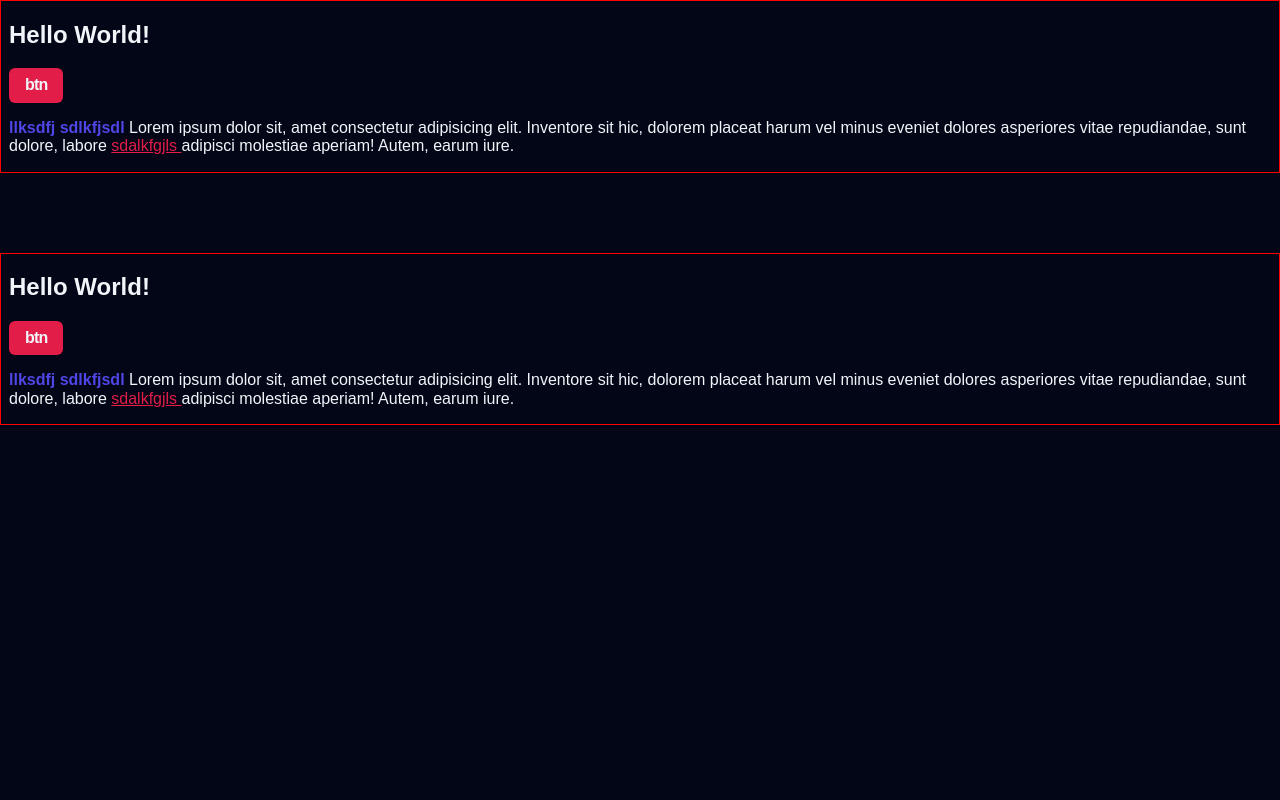
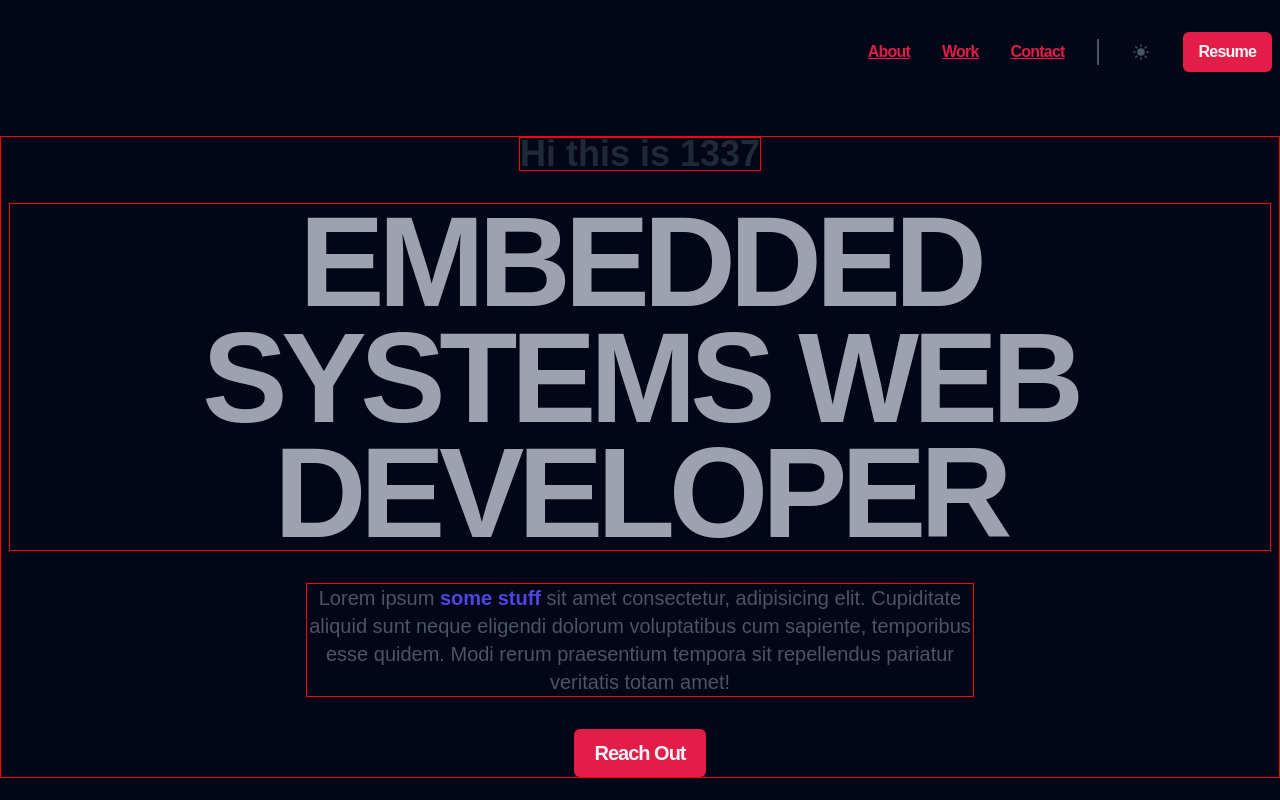
Before and after one commit to 1337encrypted/portfolio, a website built with Vite: page index.html in a window 1280 px wide. Built offline with nearby package versions, Linux system fonts and the light colour scheme; a web font is replaced by a local one.

Commit message:
finished up with hero section

```diff
--- a/index.html
+++ b/index.html
@@ -8,20 +8,50 @@
     <title>Dev server</title>
   </head>
   <body>
-    <article class="container">
-      <h1>Hello World!</h1>
-      <button class="btn">btn</button>
-      <p>
-        <strong>llksdfj sdlkfjsdl</strong> Lorem ipsum dolor sit, amet consectetur adipisicing elit. Inventore sit hic, dolorem placeat harum vel minus eveniet dolores asperiores vitae repudiandae, sunt dolore, labore <a href="">sdalkfgjls </a>adipisci molestiae aperiam! Autem, earum iure.
-      </p>
-    </article>
-    <article class="container section">
-      <h1>Hello World!</h1>
-      <button class="btn">btn</button>
-      <p>
-        <strong>llksdfj sdlkfjsdl</strong> Lorem ipsum dolor sit, amet consectetur adipisicing elit. Inventore sit hic, dolorem placeat harum vel minus eveniet dolores asperiores vitae repudiandae, sunt dolore, labore <a href="">sdalkfgjls </a>adipisci molestiae aperiam! Autem, earum iure.
-      </p>
-    </article>
+   <header class="header container">
+    <nav>
+      <ul class="header__menu">
+        <li class="header__link">
+          <a href="#about">About</a>
+        </li>
+        <li class="header__link">
+          <a href="#featured">Work</a>
+        </li>
+        <li class="header__link">
+          <a href="#contact">Contact</a>
+        </li>
+        <li class="header__line"></li>
+        <li>
+          <button class="header__sun">
+            <svg xmlns="http://www.w3.org/2000/svg" viewBox="0 0 24 24" fill="currentColor">
+              <path d="M12 2.25a.75.75 0 01.75.75v2.25a.75.75 0 01-1.5 0V3a.75.75 0 01.75-.75zM7.5 12a4.5 4.5 0 119 0 4.5 4.5 0 01-9 0zM18.894 6.166a.75.75 0 00-1.06-1.06l-1.591 1.59a.75.75 0 101.06 1.061l1.591-1.59zM21.75 12a.75.75 0 01-.75.75h-2.25a.75.75 0 010-1.5H21a.75.75 0 01.75.75zM17.834 18.894a.75.75 0 001.06-1.06l-1.59-1.591a.75.75 0 10-1.061 1.06l1.59 1.591zM12 18a.75.75 0 01.75.75V21a.75.75 0 01-1.5 0v-2.25A.75.75 0 0112 18zM7.758 17.303a.75.75 0 00-1.061-1.06l-1.591 1.59a.75.75 0 001.06 1.061l1.591-1.59zM6 12a.75.75 0 01-.75.75H3a.75.75 0 010-1.5h2.25A.75.75 0 016 12zM6.697 7.757a.75.75 0 001.06-1.06l-1.59-1.591a.75.75 0 00-1.061 1.06l1.59 1.591z" />
+            </svg>
+          </button>
+        </li>
+        <li>
+          <a class="header__resume btn" href="#resume">Resume</a>
+        </li>
+      </ul>
+      <button class="header__bars">
+        <svg xmlns="http://www.w3.org/2000/svg" viewBox="0 0 24 24" fill="currentColor">
+          <path fill-rule="evenodd" d="M3 6.75A.75.75 0 013.75 6h16.5a.75.75 0 010 1.5H3.75A.75.75 0 013 6.75zM3 12a.75.75 0 01.75-.75h16.5a.75.75 0 010 1.5H3.75A.75.75 0 013 12zm0 5.25a.75.75 0 01.75-.75h16.5a.75.75 0 010 1.5H3.75a.75.75 0 01-.75-.75z" clip-rule="evenodd" />
+        </svg>
+      </button>
+    </nav>
+   </header>
+    <main>
+      <section class="hero container">
+        <h2 class="hero__subtitle">Hi this is 1337</h2>
+        <h1 class="hero__title">EMBEDDED SYSTEMS WEB DEVELOPER</h1>
+        <p class="hero__description">Lorem ipsum <strong>some stuff</strong> sit amet consectetur, adipisicing elit. Cupiditate aliquid sunt neque eligendi dolorum voluptatibus cum sapiente, temporibus esse quidem. Modi rerum praesentium tempora sit repellendus pariatur veritatis totam amet!</p>
+        <a class="hero__btn btn" href="#">Reach out</a>
+      </section>
+      <!-- <section></section>
+      <section></section>
+      <section></section>
+      <section></section> -->
+    </main>
+   <footer></footer>
     <script type="module" src="/src/main.js"></script>
   </body>
 </html>
--- /dev/null
+++ b/styles/components/header.css
@@ -0,0 +1,103 @@
+.header{
+  display: flex;
+  justify-content: flex-end;
+  align-items: center;
+  padding-top: 2rem;
+  padding-bottom: 2rem;
+}
+
+.header__menu {
+  display: none;
+}
+
+.header__bars {
+  color: var(--clr-light);
+  width: var(--size-2xl);
+  height: var(--size-2xl);
+  display: block;
+}
+
+/* xs */
+/* @media (min-width: 475px) {
+
+} */
+
+/* sm */
+/* @media (min-width: 640px) {
+
+} */
+
+/* md */
+@media (min-width: 768px) {
+
+  .header__menu{
+    display: flex;
+    align-items: center;
+    list-style: none;
+    padding: 0;
+    gap: 2em;
+  }
+
+  .header__link{
+    font-size: var(--size-xs);
+    text-decoration: none;
+    font-weight: 600;
+    color: var(--clr-grey600);
+    letter-spacing: -0.05em;
+    transition: color 0.3s;
+  }
+
+  .header__link:hover {
+    color: var(--clr-rose);
+  }
+
+  .header__line {
+    border: 1px solid var(--clr-grey600);
+    padding-top: 1.5em;
+  }
+
+  .header__sun{
+    display: block;
+    color: var(--clr-grey600);
+    width: var(--size-base);
+    height: var(--size-base);
+  }
+
+  .header__resume {
+    font-size: var(--size-xs);
+  }
+
+  .header__bars {
+    display: none;
+  }
+}
+
+/* lg */
+@media (min-width: 1024px) {
+
+  .header__link{
+    font-size: var(--size-sm);
+  }
+
+
+  .header__sun{
+    width: var(--size-xl);
+    height: var(--size-xl);
+  }
+
+  .header__resume {
+    font-size: var(--size-sm);
+  }
+}
+
+/* xl */
+/* @media (min-width: 1280px) {
+
+} */
+
+
+/* 2xl */
+/* @media (min-width: 1536px) {
+
+
+} */
--- /dev/null
+++ b/styles/components/hero.css
@@ -0,0 +1,115 @@
+.hero {
+  text-align: center;
+  display: flex;
+  flex-direction: column;
+  justify-content: center;
+  align-items: center;
+  gap: 1rem;
+  margin-top: 2rem;
+  border: 1px solid red;
+}
+
+
+.hero__subtitle {
+  color: var(--clr-grey800);
+  font-size: var(--size-base);
+  line-height: 0.9;
+  border: 1px solid red;
+}
+
+.hero__title {
+  color: var(--clr-grey400);
+  text-transform: uppercase;
+  font-size: var(--size-4xl);
+  letter-spacing: -0.05em;
+  line-height: 0.9;
+  border: 1px solid red;
+}
+
+.hero__description {
+  max-width: 60ch;
+  font-size: var(--size-sm);
+  color: var(--clr-grey600);
+  border: 1px solid red;
+
+}
+
+.hero__btn {
+  text-transform: capitalize;
+  font-size: var(--size-sm);
+}
+
+/* xs */
+@media (min-width: 475px) {
+  .hero {
+    gap: 1.5rem;
+  }
+
+  .hero__subtitle {
+    font-size: var(--size-lg);
+  }
+
+  .hero__title {
+    font-size: var(--size-5xl);
+  }
+
+  .hero__description {
+    font-size: var(--size-base);
+  }
+
+  .hero__btn {
+    font-size: var(--size-base);
+  }
+}
+
+/* sm */
+/* @media (min-width: 640px) {} */
+
+/* md */
+/* @media (min-width: 768px) {} */
+
+/* lg */
+@media (min-width: 1024px) {
+
+  .hero__subtitle {
+    font-size: var(--size-2xl);
+  }
+
+  .hero__title {
+    font-size: var(--size-7xl);
+  }
+
+  .hero__description {
+    font-size: var(--size-lg);
+  }
+
+  .hero__btn {
+    font-size: var(--size-lg);
+  }
+}
+
+/* xl */
+@media (min-width: 1280px) {
+  .hero {
+    gap: 2rem;
+  }
+
+  .hero__subtitle {
+    font-size: var(--size-4xl);
+  }
+
+  .hero__title {
+    font-size: var(--size-9xl);
+  }
+
+  .hero__description {
+    font-size: var(--size-xl);
+  }
+
+  .hero__btn {
+    font-size: var(--size-xl);
+  }
+}
+
+/* 2xl */
+/* @media (min-width: 1536px) {} */
--- a/styles/style.css
+++ b/styles/style.css
@@ -1,12 +1,11 @@
 :root{
   --clr-dark: #020617;
   --clr-light: #f1f5f9;
-  --clr-gray400: #9ca3af;
-  --clr-gray600: #4b5563;
-  --clr-gray800: #1f2937;
+  --clr-grey400: #9ca3af;
+  --clr-grey600: #4b5563;
+  --clr-grey800: #1f2937;
   --clr-rose: #e11d48;
   --clr-indigo: #4f46e5;
-}
 
 /* rose rgb(255, 29, 72) */
 /* indigo rgb(79, 70, 229) */
@@ -27,6 +26,7 @@
 --size-8xl: 6rem;
 --size-9xl: 8rem;
 --size-10xl: 10rem;
+}
 
 *{
   margin: 0;
@@ -53,7 +53,7 @@ svg{
   user-select: none;
 }
 
-button{
+button {
   display: inline-block;
   padding: 0;
   border: none;
--- a/styles/utils.css
+++ b/styles/utils.css
@@ -68,7 +68,7 @@
   margin-right: auto;
   padding-left: 0.5rem;
   padding-right: 0.5rem;
-  border: 1px solid red;
+  /* border: 1px solid red; */
 }
 
 .section {
```
Also changed, not shown: src/main.js (+5 -3 lines).
